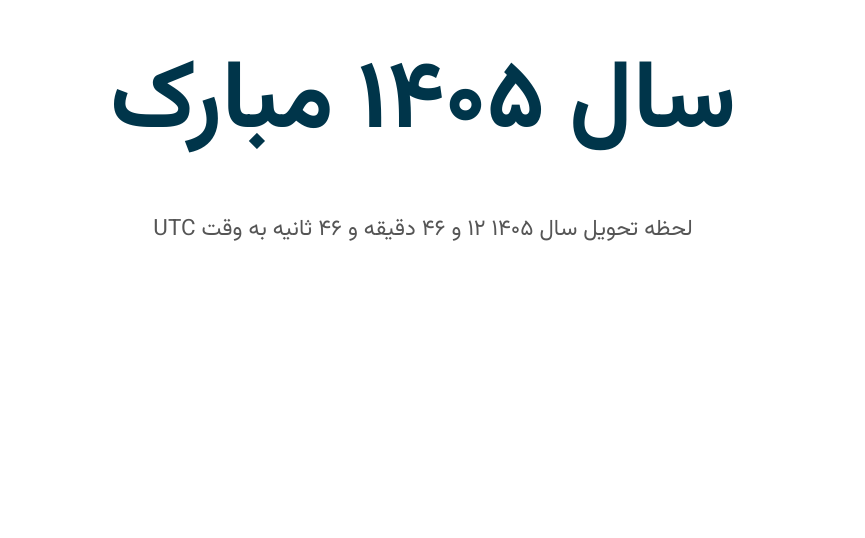
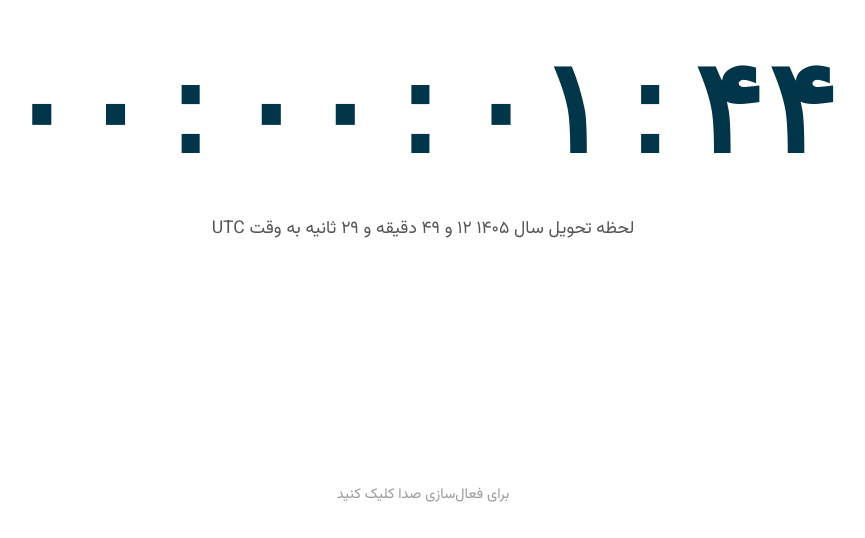
Before and after one commit to mh-salari/nowruz-countdown, a plain HTML site: page index.html in a window 1280 px wide. Shown: the part 262-800 px from the top of the page, without its empty margins (217-1082 px from the left). Drawn offline with Linux system fonts and the light colour scheme.

Commit message:
chore: set test target to 12:49:29 UTC

```diff
--- a/index.html
+++ b/index.html
@@ -102,7 +102,7 @@
 
 <script>
 (function() {
-  var TARGET = new Date('2026-03-20T12:46:46Z').getTime(); // TEST. Real: 2026-03-20T14:45:59Z
+  var TARGET = new Date('2026-03-20T12:49:29Z').getTime(); // TEST. Real: 2026-03-20T14:45:59Z
   var $countdown = document.getElementById('countdown');
   var $tahvil = document.getElementById('tahvil');
   var $main = document.getElementById('main');
```
